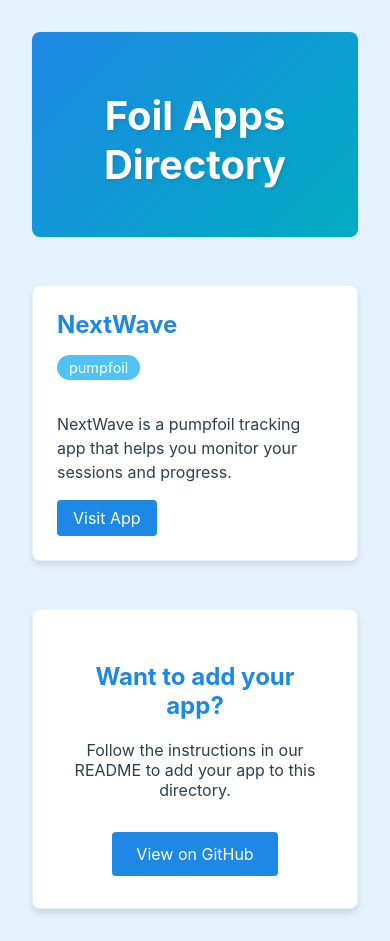
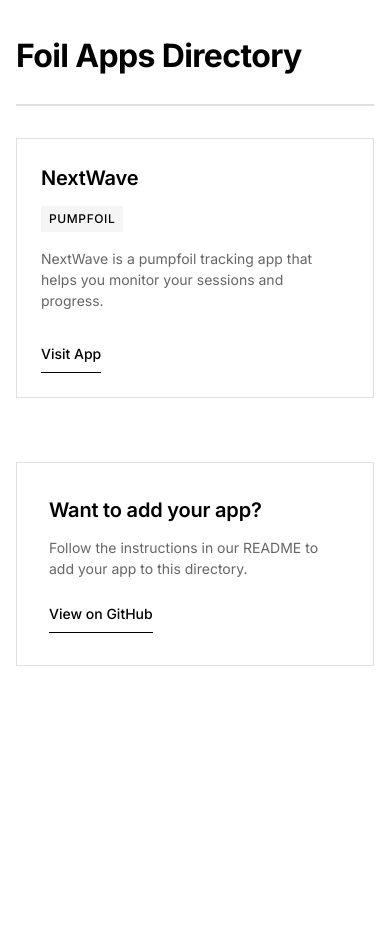
Before and after one commit to pfederi/foilapps, a plain HTML site: page index.html in a window 390 px wide. After the commit the page ends 844 px from the top, so only its background shows below. Drawn offline with Linux system fonts and the light colour scheme.

Commit message:
Refactor styles in index.html to enhance layout and design; update color scheme, typography, and responsive behavior for better user experience.

```diff
--- a/index.html
+++ b/index.html
@@ -4,22 +4,31 @@
     <meta charset="UTF-8">
     <meta name="viewport" content="width=device-width, initial-scale=1.0">
     <title>Foil Apps Directory</title>
+    <link rel="stylesheet" href="https://fonts.googleapis.com/css2?family=Inter:wght@400;500;600;700&display=swap">
     <style>
         :root {
-            --primary-color: #1e88e5; /* Ocean blue */
-            --secondary-color: #00acc1; /* Turquoise */
-            --background-color: #e3f2fd; /* Light blue background */
+            --primary-color: #000000;
+            --background-color: #ffffff;
             --card-background: #ffffff;
-            --accent-color: #4fc3f7; /* Light blue accent */
-            --text-color: #2c3e50; /* Dark blue-gray text */
+            --text-color: #000000;
+            --border-color: #e0e0e0;
+            --hover-color: #f5f5f5;
+        }
+
+        * {
+            margin: 0;
+            padding: 0;
+            box-sizing: border-box;
         }
 
         body {
-            font-family: -apple-system, BlinkMacSystemFont, 'Segoe UI', Roboto, Oxygen, Ubuntu, Cantarell, sans-serif;
+            font-family: 'Inter', -apple-system, BlinkMacSystemFont, sans-serif;
             margin: 0;
             padding: 0;
             background-color: var(--background-color);
             color: var(--text-color);
+            line-height: 1.5;
+            -webkit-font-smoothing: antialiased;
         }
 
         .container {
@@ -29,19 +38,17 @@
         }
 
         header {
-            text-align: center;
-            margin-bottom: 3rem;
-            background: linear-gradient(135deg, var(--primary-color), var(--secondary-color));
-            padding: 2rem;
-            border-radius: 8px;
-            color: white;
+            text-align: left;
+            margin-bottom: 4rem;
+            padding: 2rem 0;
+            border-bottom: 2px solid var(--border-color);
         }
 
         h1 {
-            color: white;
             font-size: 2.5rem;
-            margin-bottom: 1rem;
-            text-shadow: 2px 2px 4px rgba(0,0,0,0.1);
+            font-weight: 700;
+            letter-spacing: -0.02em;
+            margin-bottom: 0.5rem;
         }
 
         .apps-grid {
@@ -52,80 +59,106 @@
 
         .app-card {
             background: var(--card-background);
-            border-radius: 8px;
             padding: 1.5rem;
-            box-shadow: 0 4px 6px rgba(0,0,0,0.1);
-            transition: transform 0.2s, box-shadow 0.2s;
-            border: 1px solid rgba(30,136,229,0.1);
+            border: 1px solid var(--border-color);
+            transition: all 0.2s ease;
         }
 
         .app-card:hover {
-            transform: translateY(-5px);
-            box-shadow: 0 6px 12px rgba(0,0,0,0.15);
+            background-color: var(--hover-color);
         }
 
         .app-card h2 {
-            margin: 0 0 1rem 0;
-            color: var(--primary-color);
+            font-size: 1.25rem;
+            font-weight: 600;
+            margin-bottom: 0.75rem;
+            letter-spacing: -0.01em;
         }
 
         .app-card .sport {
             display: inline-block;
-            background-color: var(--accent-color);
-            color: white;
-            padding: 0.25rem 0.75rem;
-            border-radius: 15px;
-            font-size: 0.9rem;
+            font-size: 0.75rem;
+            font-weight: 500;
+            text-transform: uppercase;
+            letter-spacing: 0.05em;
             margin-bottom: 1rem;
+            padding: 0.25rem 0.5rem;
+            background-color: var(--hover-color);
         }
 
         .app-card .description {
-            margin-bottom: 1rem;
-            line-height: 1.5;
-            color: var(--text-color);
+            font-size: 0.875rem;
+            margin-bottom: 1.5rem;
+            color: #666;
         }
 
         .app-card a {
             display: inline-block;
-            background-color: var(--primary-color);
-            color: white;
+            font-size: 0.875rem;
+            font-weight: 500;
+            color: var(--text-color);
             text-decoration: none;
-            padding: 0.5rem 1rem;
-            border-radius: 4px;
-            transition: background-color 0.2s;
+            padding: 0.5rem 0;
+            border-bottom: 1px solid var(--text-color);
+            transition: opacity 0.2s ease;
         }
 
         .app-card a:hover {
-            background-color: var(--secondary-color);
+            opacity: 0.7;
         }
 
         .add-app {
-            text-align: center;
-            margin-top: 3rem;
+            text-align: left;
+            margin-top: 4rem;
             padding: 2rem;
-            background: var(--card-background);
-            border-radius: 8px;
-            box-shadow: 0 4px 6px rgba(0,0,0,0.1);
-            border: 1px solid rgba(30,136,229,0.1);
+            border: 1px solid var(--border-color);
         }
 
         .add-app h2 {
-            color: var(--primary-color);
+            font-size: 1.25rem;
+            font-weight: 600;
+            margin-bottom: 0.75rem;
+            letter-spacing: -0.01em;
+        }
+
+        .add-app p {
+            font-size: 0.875rem;
+            color: #666;
+            margin-bottom: 1rem;
         }
 
         .add-app a {
             display: inline-block;
-            background-color: var(--primary-color);
-            color: white;
+            font-size: 0.875rem;
+            font-weight: 500;
+            color: var(--text-color);
             text-decoration: none;
-            padding: 0.75rem 1.5rem;
-            border-radius: 4px;
-            margin-top: 1rem;
-            transition: background-color 0.2s;
+            padding: 0.5rem 0;
+            border-bottom: 1px solid var(--text-color);
+            transition: opacity 0.2s ease;
         }
 
         .add-app a:hover {
-            background-color: var(--secondary-color);
+            opacity: 0.7;
+        }
+
+        @media (max-width: 768px) {
+            .container {
+                padding: 1rem;
+            }
+
+            header {
+                margin-bottom: 2rem;
+                padding: 1rem 0;
+            }
+
+            h1 {
+                font-size: 2rem;
+            }
+
+            .apps-grid {
+                gap: 1rem;
+            }
         }
     </style>
 </head>
```
